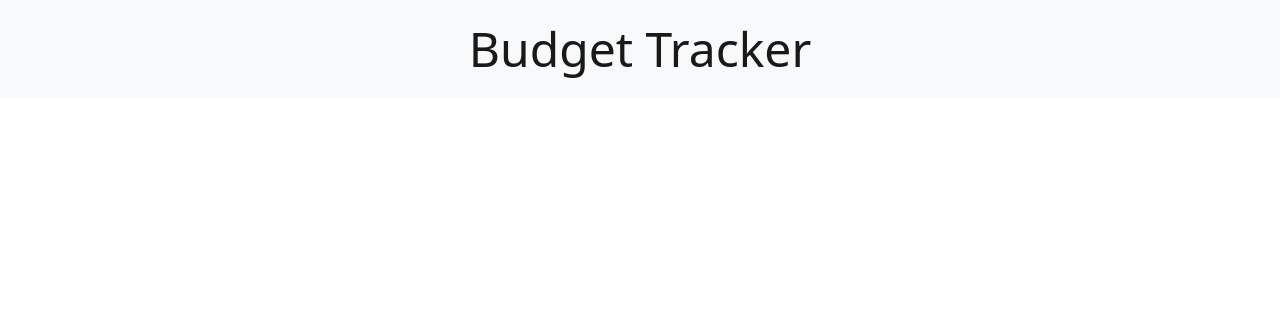
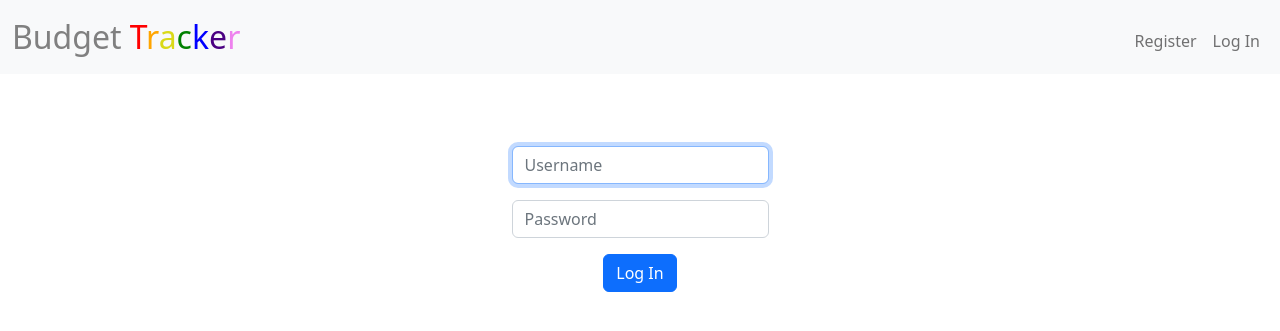
Before and after one commit to larislzh/cs50xproject, a Flask app: page / in a window 1280 px wide. Shown: the top 331 px of the page. Run offline with Flask 2, Linux system fonts and the light colour scheme.

Commit message:
Updating to sync with another device

```diff
--- a/app.py
+++ b/app.py
@@ -9,3 +9,7 @@ app.config["TEMPLATES_AUTO_RELOAD"] = True
 @app.route("/")
 def index():
     return render_template("index.html")
+
+@app.route("/login", methods=["GET", "POST"])
+def login():
+    return render_template("index.html")
--- a/static/styles.css
+++ b/static/styles.css
@@ -1,6 +1,49 @@
 #top
 {
-    font-size: xxx-large;
-    margin-left: auto;
-    margin-right: auto;
+    font-size: xx-large;
 }
+
+nav .navbar-brand .grey
+{
+    color: grey
+}
+
+nav .navbar-brand .red
+{
+    color: red
+}
+
+nav .navbar-brand .orange
+{
+    color: orange
+}
+
+nav .navbar-brand .yellow
+{
+    color: #d9d918
+}
+
+nav .navbar-brand .green
+{
+    color: green
+}
+
+nav .navbar-brand .blue
+{
+    color: blue
+}
+
+nav .navbar-brand .indigo
+{
+    color: indigo
+}
+
+nav .navbar-brand .violet
+{
+    color: violet
+}
+
+.wrapper
+{
+    text-align: center;
+}
--- a/templates/index.html
+++ b/templates/index.html
@@ -17,9 +17,27 @@
 
         <nav class="navbar bg-light navbar navbar-expand-md navbar-light">
             <div class="container-fluid">
-              <span class="navbar-brand" id="top">Budget Tracker</span>
+              <a class="navbar-brand" id="top" href="/"><span class="grey">Budget </span><span class="red">T</span><span class="orange">r</span><span class="yellow">a</span><span class="green">c</span><span class="blue">k</span><span class="indigo">e</span><span class="violet">r</span></a>
+
+              <ul class="navbar-nav ms-auto mt-2">
+                <li class="nav-item"><a class="nav-link" href="/register">Register</a></li>
+                <li class="nav-item"><a class="nav-link" href="/login">Log In</a></li>
             </div>
           </nav>
+          <br>
+          <br>
+          <br>
+          <form action="/login" method="post">
+            <div class="mb-3">
+                <input autocomplete="off" autofocus class="form-control mx-auto w-auto" id="username" name="username" placeholder="Username" type="text">
+            </div>
+            <div class="mb-3">
+                <input class="form-control mx-auto w-auto" id="password" name="password" placeholder="Password" type="password">
+            </div>
+            <div class="wrapper">
+              <button class="btn btn-primary" type="submit">Log In</button>
+            </div>
+        </form>
 
     </body>
 
```
